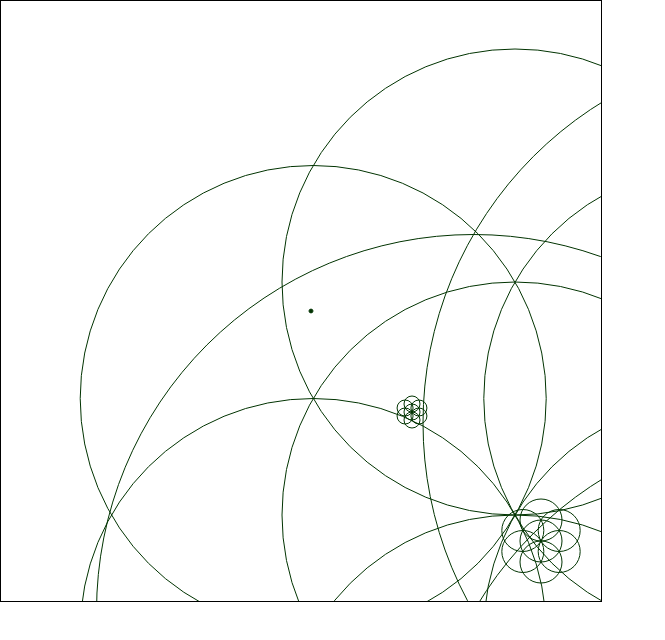
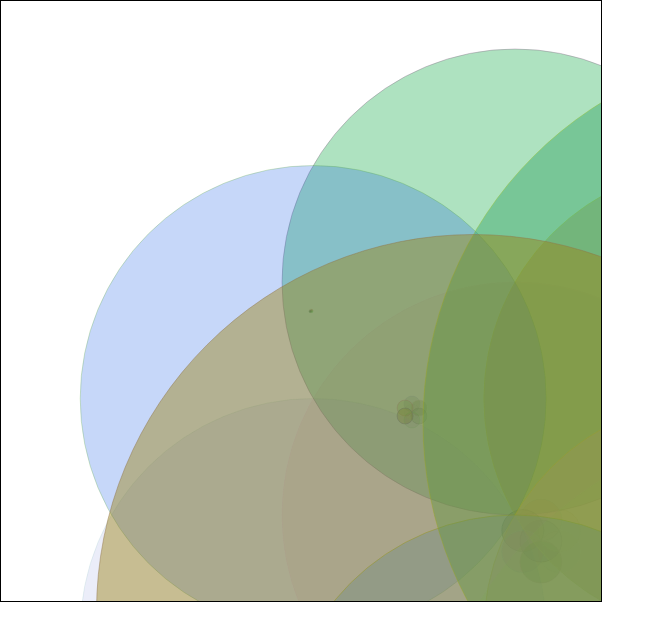
Before and after one commit to cortezcristian/fol, a plain HTML site: page index.html in a window 1280 px wide. Shown: the whole page, without its empty margins (0-665 px from the left). Drawn offline with Linux system fonts and the light colour scheme.

Commit message:
Random art

```diff
--- a/index.html
+++ b/index.html
@@ -21,14 +21,23 @@
     var centerX = canvas.width / 2;
     var centerY = canvas.height / 2;
     var radius = 80;
+    var colors = ["red", "orange", "yellow", "green", "blue", "purple", "white"];
+    var colors = ["rgba(255, 255, 255, 0.5)"];
+
+    var genRandom = function(){
+        return Math.floor(Math.random(10)*255);
+    }
 
     var circle = function(centerX, centerY, radius) {
       context.beginPath();
       context.arc(centerX, centerY, radius, 0, 2 * Math.PI, false);
-      //context.fillStyle = 'white';
-      //context.fill();
+      //context.fillStyle = colors[Math.floor(Math.random(10)*colors.length)];
+      var opacity = (Math.random(10)*0.5).toFixed(2);
+      context.fillStyle = "rgba("+genRandom()+", "+genRandom()+", "+genRandom()+", "+opacity+")";
+      context.fill();
       context.lineWidth = 1;
-      context.strokeStyle = '#003300';
+      //context.strokeStyle = '#003300';
+      context.strokeStyle = "rgba("+genRandom()+", "+genRandom()+", "+genRandom()+", "+opacity+")";
       context.stroke();
     }
 
@@ -64,12 +73,21 @@
     };
 
 
+    /*
+    fol(centerX, centerY, 80);
+    fol(centerX, centerY+160, 80);
+    fol(centerX, centerY-160, 80);
+    fol(centerX-139, centerY, 80);
+    fol(centerX+139, centerY, 80);
+    */
     for(var i = 0; i < 15; i++){
       //fol(centerX, centerY, looping(i));
       //fol(centerX+looping(i), centerY+looping(i), looping(i));
       var rand = Math.floor(Math.random(10)*1000+1);
       fol(centerX+rand, centerY+rand, looping(i));
     }
+    /*
+    */
     /**
     *
     P1(300, 300)
```
